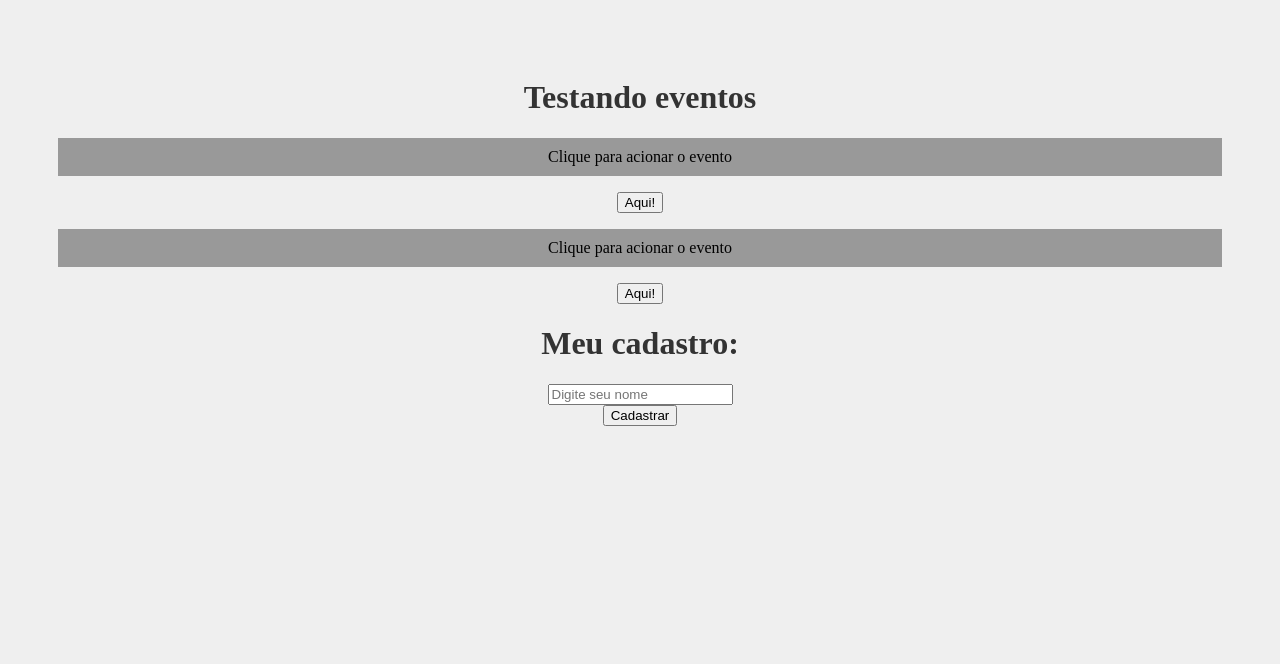
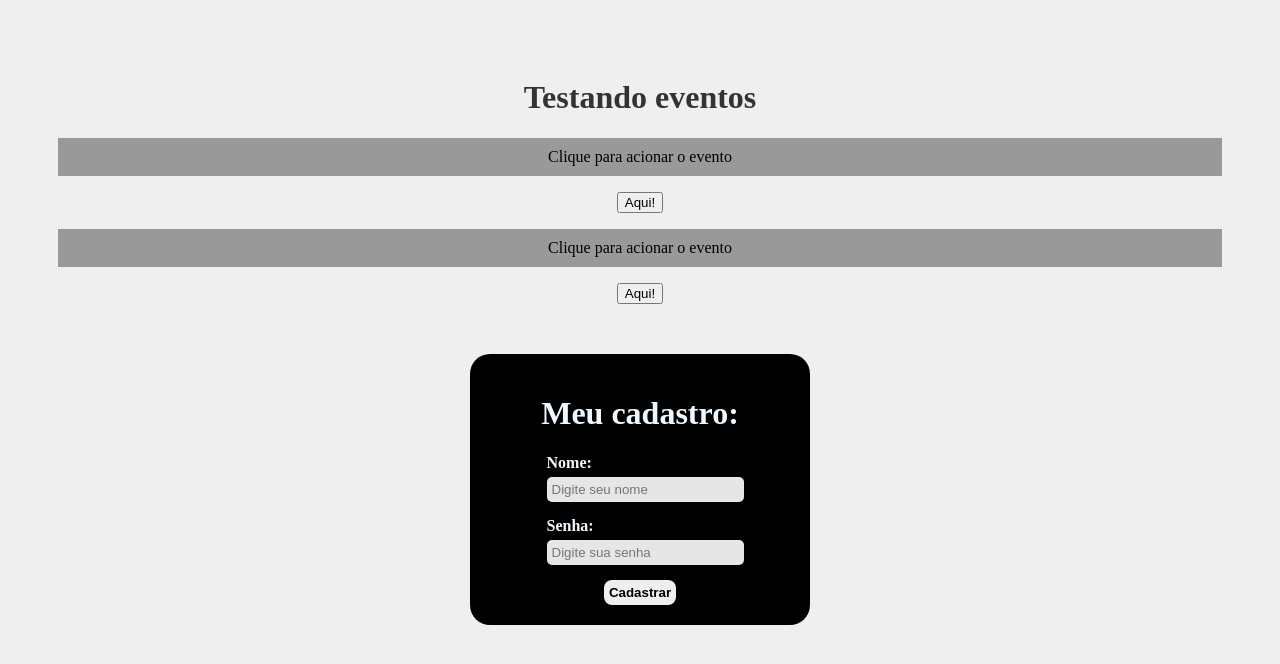
Before and after one commit to duduusxz/pratice-react, a React (Create React App) app in the folder archives/project-react/: page / in a window 1280 px wide. Shown: the top 664 px of the page. Built offline with nearby package versions, Linux system fonts and the light colour scheme.

Commit message:
aprendendo a usar useState, e usando uma função que joga mensagens do js na tela do usuário como forma de HTML.

```diff
--- a/archives/project-react/src/components/Form.jsx
+++ b/archives/project-react/src/components/Form.jsx
@@ -1,20 +1,40 @@
+import {useState} from 'react'
+import styles from './Form.module.css'
+
 function Form(){
 
     function cadastrarUser(e){
         e.preventDefault()
-        console.log("Usuário cadastrado")
+        console.log(`Usuário ${name} foi cadastrado com a senha: ${passowrd}`)
+    }
+
+    const [mensagem, setMensagem] = useState("")
+    const [name, setName] = useState("")
+    const [passowrd, setPassword] = useState("")
+
+    function exibirUser(e){
+        e.preventDefault()
+        setMensagem(`Olá ${name}, sua senha é ${passowrd}`)
     }
 
     return (
-        <div>
+        <div className={styles.containerCadastro}>
             <h1>Meu cadastro:</h1>
-            <form onSubmit={cadastrarUser}>
-                <div>
-                    <input type="text" placeholder="Digite seu nome"/>
+            <form onSubmit={exibirUser}>
+                <div className={styles.formsCadastro}>
+                    <div className={styles.conjuntoInput}>
+                        <label htmlFor="name">Nome:</label>
+                        <input type="text" name="name" id="name" placeholder="Digite seu nome" onChange={(e) => setName(e.target.value)}/>
+                    </div>
+                    <div className={styles.conjuntoInput}>
+                        <label htmlFor="password">Senha:</label>
+                        <input type="text" name="password" id="password" placeholder="Digite sua senha" onChange={(e) => setPassword(e.target.value)}/>
+                    </div>
+                    <div>
+                        <button type="submit">Cadastrar</button>
+                    </div>
                 </div>
-                <div>
-                    <input type="submit" value="Cadastrar" />
-                </div>
+                {mensagem && <p className={styles.mensagem}>{mensagem}</p>}
             </form>
         </div>
     )
--- /dev/null
+++ b/archives/project-react/src/components/Form.module.css
@@ -0,0 +1,67 @@
+.containerCadastro{
+    display: flex;
+    flex-direction: column;
+    justify-content: center;
+    align-items: center;
+    background-color: black;
+    margin: 50px auto;
+    padding: 20px;
+    width: 100%;
+    max-width: 300px;
+    border-radius: 20px;
+    color: aliceblue;
+    font-weight: bold;
+}
+
+.containerCadastro h1{
+    color: aliceblue;
+}
+
+.containerCadastro input{
+    background-color: #e6e6e6;
+    border: none;
+    border-radius: 5px;
+    padding: 5px;
+    width: 100%;
+}
+
+.containerCadastro input:focus{
+    outline: none;
+    border: 2px solid rgb(0, 85, 255);
+}
+
+.containerCadastro button{
+    border: none;
+    border-radius: 8px;
+    width: 100%;
+    padding: 5px;
+    transition: 0.5s;
+    font-weight: bold;
+}
+
+.containerCadastro button:hover{
+    background-color: dodgerblue;
+    color: white;
+}
+
+.formsCadastro{
+    display: flex;
+    flex-direction: column;
+    align-items: center;
+    justify-content: center;
+    gap: 15px;
+}
+
+.conjuntoInput{
+    display: flex;
+    flex-direction: column;
+    text-align: start;
+    gap: 5px;
+}
+
+.mensagem{
+    background-color: aliceblue;
+    border-radius: 10px;
+    border: none;
+    color: black;
+}
```
Also changed, not shown: archives/project-react/src/App.jsx (line endings or trailing spaces).
